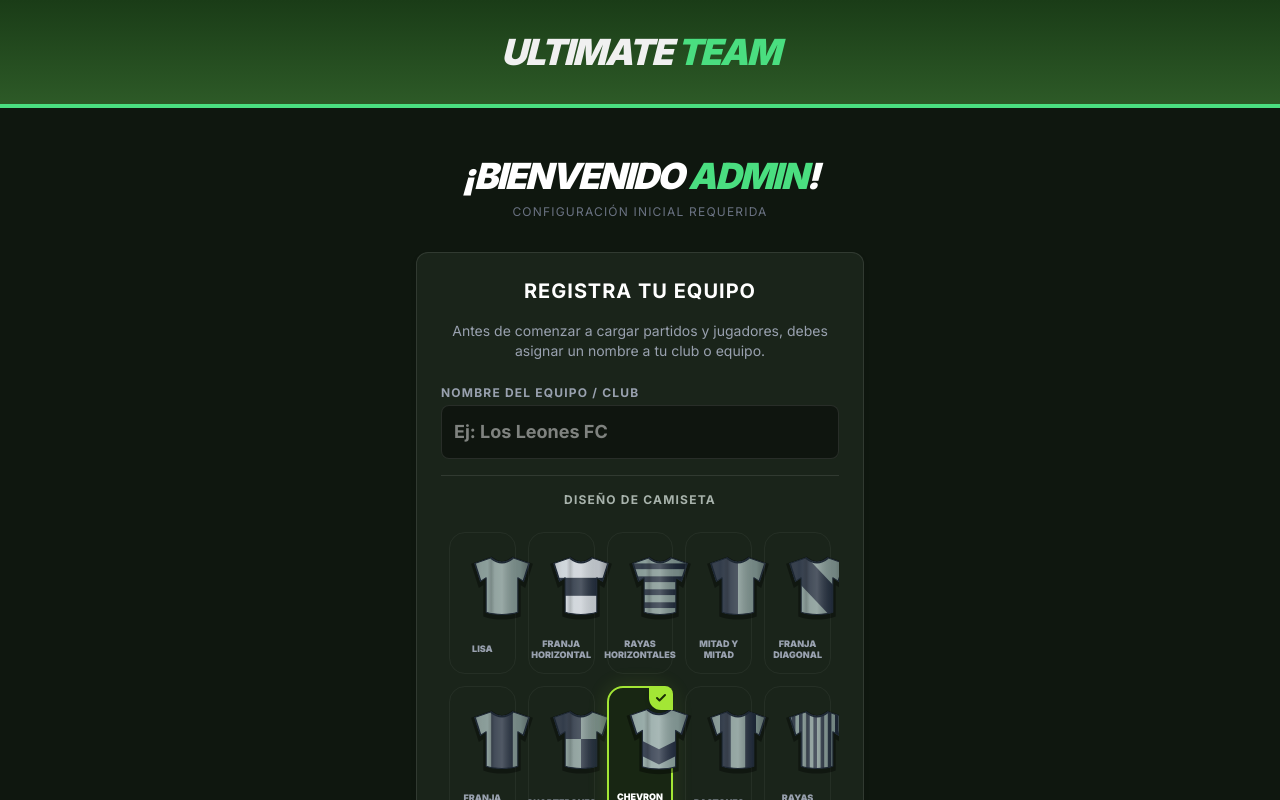
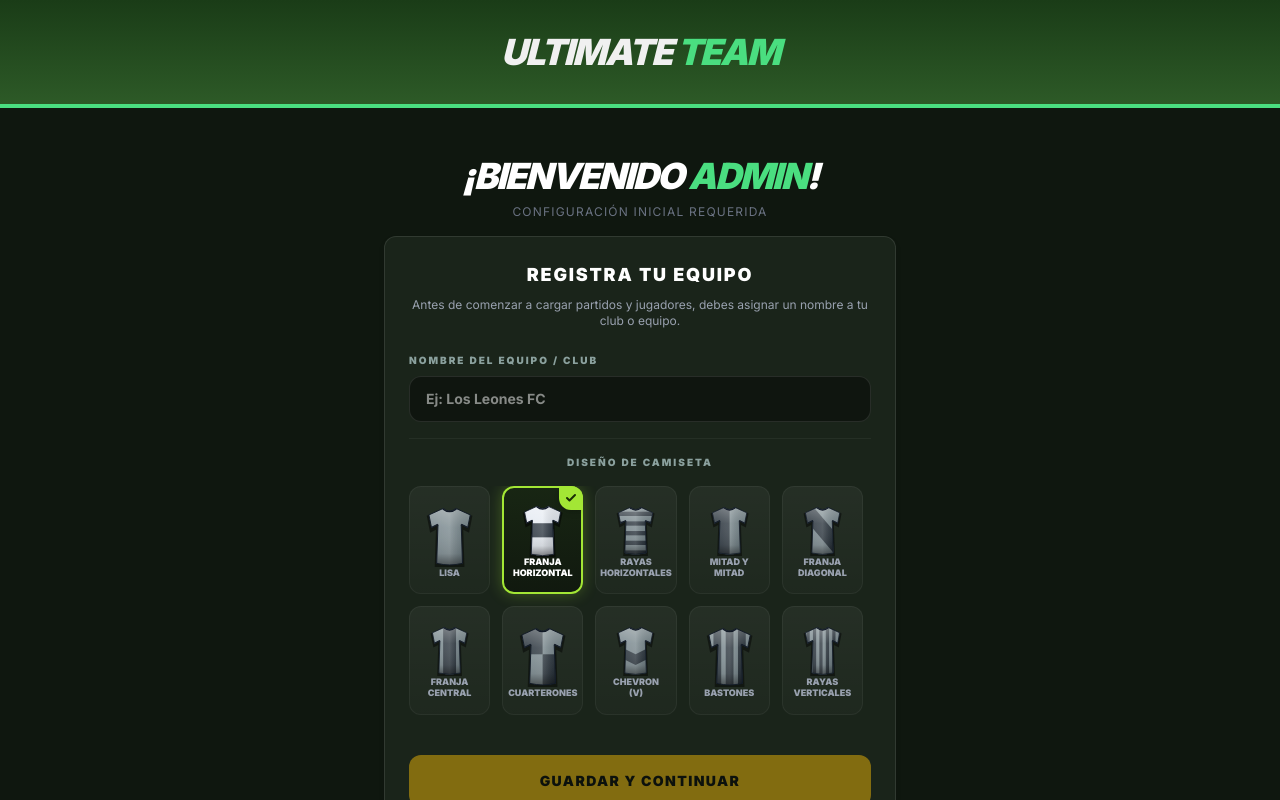
Before and after one commit to neon-tech-talent/U-team, a Next.js app: page /admin/setup-team in a window 1280 px wide. Shown: the top 800 px of the page. Built offline with nearby package versions, Linux system fonts and the light colour scheme; no server answers; sample sign-in values are in the browser's storage.

Commit message:
style: Completely overhaul jersey selection UI to perfectly match reference images

```diff
--- a/src/app/admin/setup-team/page.tsx
+++ b/src/app/admin/setup-team/page.tsx
@@ -18,59 +18,58 @@ const SHIRT_MODELS = [
 ]
 
 function JerseyIcon({ styleId, selected }: { styleId: string, selected: boolean }) {
-    // Realistic base colors matching the screenshot exactly
-    let primaryStr = '#8ba19e'; // Dusty cyan-grey
-    const secondaryStr = '#202b3e'; // Dark navy
+    // Exact muted slate/navy colors from the target image
+    let primaryStr = '#7b8c94';
+    const secondaryStr = '#1d2834';
 
-    // "Franja Horizontal" features a white base in the image
+    // Horizontal band has a white base
     if (styleId === 'horizontal_band') {
         primaryStr = '#e2e8f0';
     }
 
-    // Advanced, realistic T-Shirt path with curved shoulders and dropped sleeves
-    const shirtPath = "M35 12 C 45 20, 55 20, 65 12 L 88 20 L 80 45 L 72 40 L 72 88 C 60 92, 40 92, 28 88 L 28 40 L 20 45 L 12 20 Z";
+    // Slender, realistic T-Shirt path
+    const shirtPath = "M 40 10 Q 50 18, 60 10 L 82 20 L 78 40 L 68 35 L 70 95 Q 50 100, 30 95 L 32 35 L 22 40 L 18 20 Z";
 
     // Smooth trim for the neck and sleeves
-    const trimColor = '#1f2937';
+    const trimColor = '#111827';
 
     const renderPattern = () => {
         switch (styleId) {
             case 'horizontal_band': return <rect y="40" width="100" height="25" fill={secondaryStr} />;
             case 'hoops': return (
                 <>
-                    <rect y="20" width="100" height="8" fill={secondaryStr} />
-                    <rect y="38" width="100" height="8" fill={secondaryStr} />
-                    <rect y="56" width="100" height="8" fill={secondaryStr} />
-                    <rect y="74" width="100" height="8" fill={secondaryStr} />
-                    <rect y="92" width="100" height="8" fill={secondaryStr} />
+                    <rect y="18" width="100" height="8" fill={secondaryStr} />
+                    <rect y="36" width="100" height="8" fill={secondaryStr} />
+                    <rect y="54" width="100" height="8" fill={secondaryStr} />
+                    <rect y="72" width="100" height="8" fill={secondaryStr} />
+                    <rect y="90" width="100" height="8" fill={secondaryStr} />
                 </>
             );
             case 'halves': return <rect width="50" height="100" fill={secondaryStr} />;
-            case 'diagonal': return <polygon points="-20,0 25,0 120,100 75,100" fill={secondaryStr} />;
-            case 'center_stripe': return <rect x="35" width="30" height="100" fill={secondaryStr} />;
+            case 'diagonal': return <polygon points="-10,0 25,0 110,100 75,100" fill={secondaryStr} />;
+            case 'center_stripe': return <rect x="38" width="24" height="100" fill={secondaryStr} />;
             case 'quarters': return (
                 <>
                     <rect width="50" height="50" fill={secondaryStr} />
                     <rect x="50" y="50" width="50" height="100" fill={secondaryStr} />
                 </>
             );
-            case 'chevron': return <polygon points="-10,35 50,65 110,35 110,55 50,85 -10,55" fill={secondaryStr} />;
+            case 'chevron': return <polygon points="-10,30 50,60 110,30 110,50 50,80 -10,50" fill={secondaryStr} />;
             case 'thick_vertical_stripes': return (
                 <>
-                    <rect x="25" width="15" height="100" fill={secondaryStr} />
-                    <rect x="60" width="15" height="100" fill={secondaryStr} />
+                    <rect x="25" width="12" height="100" fill={secondaryStr} />
+                    <rect x="44" width="12" height="100" fill={secondaryStr} />
+                    <rect x="63" width="12" height="100" fill={secondaryStr} />
                 </>
             );
             case 'many_vertical_stripes': return (
                 <>
-                    <rect x="15" width="5" height="100" fill={secondaryStr} />
-                    <rect x="25" width="5" height="100" fill={secondaryStr} />
-                    <rect x="35" width="5" height="100" fill={secondaryStr} />
-                    <rect x="45" width="5" height="100" fill={secondaryStr} />
-                    <rect x="55" width="5" height="100" fill={secondaryStr} />
-                    <rect x="65" width="5" height="100" fill={secondaryStr} />
-                    <rect x="75" width="5" height="100" fill={secondaryStr} />
-                    <rect x="85" width="5" height="100" fill={secondaryStr} />
+                    <rect x="20" width="6" height="100" fill={secondaryStr} />
+                    <rect x="32" width="6" height="100" fill={secondaryStr} />
+                    <rect x="44" width="6" height="100" fill={secondaryStr} />
+                    <rect x="56" width="6" height="100" fill={secondaryStr} />
+                    <rect x="68" width="6" height="100" fill={secondaryStr} />
+                    <rect x="80" width="6" height="100" fill={secondaryStr} />
                 </>
             );
             default: return null;
@@ -78,32 +77,32 @@ function JerseyIcon({ styleId, selected }: { styleId: string, selected: boolean
     };
 
     return (
-        <svg viewBox="0 0 100 100" className={`w-14 h-14 md:w-20 md:h-20 mx-auto transition-transform ${selected ? 'scale-105' : 'opacity-90'}`}>
+        <svg viewBox="0 0 100 100" className={`w-full max-h-[70%] mt-2 transition-transform ${selected ? 'scale-105' : 'opacity-90'}`}>
             <defs>
                 <clipPath id={"shirtClip-" + styleId}>
                     <path d={shirtPath} />
                 </clipPath>
 
-                {/* Internal 3D Shading for volume */}
-                <linearGradient id="shading-shadow" x1="0%" y1="0%" x2="100%" y2="0%">
-                    <stop offset="0%" stopColor="#000" stopOpacity="0.4" />
-                    <stop offset="25%" stopColor="#fff" stopOpacity="0.1" />
-                    <stop offset="50%" stopColor="#fff" stopOpacity="0.25" />
-                    <stop offset="75%" stopColor="#000" stopOpacity="0.1" />
+                {/* Internal 3D Shading for volume (top light, bottom dark) */}
+                <linearGradient id="shading-shadow" x1="0%" y1="0%" x2="0%" y2="100%">
+                    <stop offset="0%" stopColor="#fff" stopOpacity="0.4" />
+                    <stop offset="40%" stopColor="#fff" stopOpacity="0.05" />
+                    <stop offset="80%" stopColor="#000" stopOpacity="0.1" />
                     <stop offset="100%" stopColor="#000" stopOpacity="0.5" />
                 </linearGradient>
 
-                {/* Vertical crease shading */}
-                <linearGradient id="shading-crease" x1="30%" y1="0%" x2="40%" y2="0%">
-                    <stop offset="0%" stopColor="#000" stopOpacity="0.0" />
-                    <stop offset="50%" stopColor="#000" stopOpacity="0.15" />
-                    <stop offset="100%" stopColor="#000" stopOpacity="0.0" />
+                {/* Cylindrical horizontal shading */}
+                <linearGradient id="shading-crease" x1="0%" y1="0%" x2="100%" y2="0%">
+                    <stop offset="0%" stopColor="#000" stopOpacity="0.4" />
+                    <stop offset="25%" stopColor="#fff" stopOpacity="0.15" />
+                    <stop offset="50%" stopColor="#fff" stopOpacity="0.25" />
+                    <stop offset="80%" stopColor="#000" stopOpacity="0.1" />
+                    <stop offset="100%" stopColor="#000" stopOpacity="0.5" />
                 </linearGradient>
             </defs>
 
-            <g transform="translate(5, 5) scale(0.9)">
-                {/* Outline & Drop Shadow layer inside the SVG frame */}
-                <path d={shirtPath} fill="none" stroke="#000" strokeWidth="8" className="opacity-40" transform="translate(0, 3)" />
+            {/* Outline & Drop Shadow layer tightly behind the shirt */}
+            <path d={shirtPath} fill="none" stroke="#000" strokeWidth="6" className="opacity-50" transform="translate(0, 3)" />
 
             {/* Base Color Fill */}
             <path d={shirtPath} fill={primaryStr} />
@@ -113,25 +112,24 @@ function JerseyIcon({ styleId, selected }: { styleId: string, selected: boolean
                 {renderPattern()}
 
                 {/* 3D Overlays (Applies to both base and pattern) */}
+                <rect width="100" height="100" fill="url(#shading-crease)" pointerEvents="none" />
                 <rect width="100" height="100" fill="url(#shading-shadow)" pointerEvents="none" />
-                    <rect width="100" height="100" fill="url(#shading-crease)" pointerEvents="none" />
 
                 {/* Neck and sleeve trims for realism */}
-                    <path d="M 35 12 C 45 20, 55 20, 65 12" fill="none" stroke={trimColor} strokeWidth="4" />
-                    <line x1="12" y1="20" x2="20" y2="45" stroke={trimColor} strokeWidth="3" />
-                    <line x1="88" y1="20" x2="80" y2="45" stroke={trimColor} strokeWidth="3" />
+                <path d="M 40 10 Q 50 18, 60 10" fill="none" stroke={trimColor} strokeWidth="4" />
+                <line x1="22" y1="40" x2="32" y2="35" stroke={trimColor} strokeWidth="3" />
+                <line x1="78" y1="40" x2="68" y2="35" stroke={trimColor} strokeWidth="3" />
             </g>
 
             {/* Outer border for sharpness */}
-                <path d={shirtPath} fill="none" stroke="#1f2937" strokeWidth="1.5" strokeLinejoin="round" />
-            </g>
+            <path d={shirtPath} fill="none" stroke="#101827" strokeWidth="1.5" strokeLinejoin="round" />
         </svg>
     )
 }
 
 export default function SetupTeamPage() {
     const [teamName, setTeamName] = useState('')
-    const [shirtStyle, setShirtStyle] = useState('chevron')
+    const [shirtStyle, setShirtStyle] = useState('horizontal_band')
     const [loading, setLoading] = useState(false)
     const [error, setError] = useState<string | null>(null)
     const [user, setUser] = useState<any>(null)
@@ -198,26 +196,26 @@ export default function SetupTeamPage() {
 
     return (
         <div className="flex flex-col items-center justify-center p-4 min-h-[80vh]">
-            <div className="mb-8 text-center">
+            <div className="mb-4 text-center">
                 <h1 className="text-3xl md:text-4xl font-black italic text-white uppercase tracking-tighter">
                     ¡Bienvenido <span className="text-accent-green">Admin</span>!
                 </h1>
                 <p className="text-gray-500 uppercase text-xs tracking-widest mt-2">Configuración inicial requerida</p>
             </div>
-            <div className="soccer-card w-full max-w-md border-warning-yellow/30 bg-black/60">
-                <h2 className="text-xl font-bold mb-4 text-center text-white uppercase tracking-wider">
+            <div className="soccer-card w-full max-w-lg border-white/5 bg-[#121413]/90 backdrop-blur shadow-2xl">
+                <h2 className="text-lg font-black mb-2 text-center text-white uppercase tracking-widest">
                     Registra tu Equipo
                 </h2>
-                <p className="text-gray-400 text-sm mb-6 text-center">
+                <p className="text-gray-400 text-xs mb-6 text-center">
                     Antes de comenzar a cargar partidos y jugadores, debes asignar un nombre a tu club o equipo.
                 </p>
 
                 <form onSubmit={handleCreateTeam} className="space-y-4">
                     <div>
-                        <label className="block text-xs font-bold mb-1 uppercase tracking-widest text-gray-400">Nombre del Equipo / Club</label>
+                        <label className="block text-[10px] font-black mb-2 uppercase tracking-[0.2em] text-[#8ba19e]">Nombre del Equipo / Club</label>
                         <input
                             type="text"
-                            className="w-full p-3 bg-black/40 border border-white/10 rounded-lg focus:outline-none focus:border-warning-yellow text-lg font-bold"
+                            className="w-full px-4 py-3 bg-black/40 border border-white/10 rounded-xl focus:outline-none focus:border-accent-green text-sm font-bold text-white transition-colors"
                             value={teamName}
                             onChange={(e) => setTeamName(e.target.value)}
                             placeholder="Ej: Los Leones FC"
@@ -225,44 +223,47 @@ export default function SetupTeamPage() {
                         />
                     </div>
 
-                    <div className="pt-4 border-t border-white/10">
-                        <label className="block text-xs font-bold mb-4 uppercase tracking-widest text-[#a8b3ac] text-center">Diseño de Camiseta</label>
-                        <div className="grid grid-cols-3 md:grid-cols-5 gap-3 max-h-[350px] overflow-y-auto px-2 py-2 select-none custom-scrollbar">
+                    <div className="pt-4 border-t border-white/5">
+                        <label className="block text-[10px] font-black mb-4 uppercase tracking-[0.2em] text-[#8ba19e] text-center">Diseño de Camiseta</label>
+                        <div className="grid grid-cols-3 md:grid-cols-5 gap-2 md:gap-3 max-h-[380px] overflow-y-auto pr-2 pb-2 select-none custom-scrollbar">
                             {SHIRT_MODELS.map(model => (
                                 <button
                                     key={model.id}
                                     type="button"
                                     onClick={() => setShirtStyle(model.id)}
-                                    className={`relative p-3 rounded-2xl flex flex-col items-center gap-3 transition-all ${
+                                    className={`relative p-2 rounded-xl flex flex-col items-center justify-between transition-all aspect-[3/4] overflow-hidden ${
                                         shirtStyle === model.id
-                                            ? 'bg-[#182613] text-white'
-                                            : 'bg-transparent border border-white/5 text-gray-400 hover:border-white/10 hover:bg-white/5'
+                                            ? 'text-white'
+                                            : 'text-gray-400 hover:text-gray-200'
                                     }`}
                                     style={{
-                                        boxShadow: shirtStyle === model.id ? 'inset 0 0 0 2px #a3e635, 0 0 20px rgba(163,230,53,0.15)' : 'none'
+                                        boxShadow: shirtStyle === model.id ? 'inset 0 0 0 2px #a3e635, 0 0 15px rgba(163,230,53,0.3)' : 'inset 0 0 0 1px rgba(255,255,255,0.05)',
+                                        background: shirtStyle === model.id
+                                            ? 'linear-gradient(180deg, rgba(24,38,19,0.95) 0%, rgba(16,24,14,0.95) 100%)'
+                                            : 'linear-gradient(180deg, rgba(255,255,255,0.05) 0%, rgba(255,255,255,0.02) 100%)'
                                     }}
                                     title={model.name}
                                 >
                                     {/* Green Checkmark for selected item */}
                                     {shirtStyle === model.id && (
-                                        <div className="absolute top-0 right-0 bg-[#a3e635] text-[#1a2e05] rounded-bl-xl rounded-tr-lg p-1.5 shadow-md z-10">
+                                        <div className="absolute top-0 right-0 bg-[#a3e635] text-[#1a2e05] rounded-bl-xl p-1 shadow-md z-10 w-6 h-6 flex items-center justify-center">
                                             <svg xmlns="http://www.w3.org/2000/svg" width="12" height="12" viewBox="0 0 24 24" fill="none" stroke="currentColor" strokeWidth="4" strokeLinecap="round" strokeLinejoin="round"><polyline points="20 6 9 17 4 12"></polyline></svg>
                                         </div>
                                     )}
 
                                     <JerseyIcon styleId={model.id} selected={shirtStyle === model.id} />
-                                    <span className="text-[9px] font-black uppercase text-center leading-tight min-h-[24px] flex items-center">{model.name}</span>
+                                    <span className="text-[9px] font-black uppercase text-center leading-tight mb-2 flex-grow flex items-end justify-center w-full px-1">{model.name}</span>
                                 </button>
                             ))}
                         </div>
                     </div>
 
-                    {error && <p className="text-danger-red text-sm font-bold bg-danger-red/10 p-2 rounded">{error}</p>}
+                    {error && <p className="text-danger-red text-xs font-black bg-danger-red/10 px-4 py-3 rounded-xl uppercase tracking-wider">{error}</p>}
 
                     <button
                         type="submit"
                         disabled={loading || !teamName.trim()}
-                        className="w-full py-4 bg-[#eab308] text-black font-black rounded-lg hover:brightness-110 transition-all disabled:opacity-50 uppercase tracking-widest text-sm mt-4 shadow-lg shadow-black/50"
+                        className="w-full py-4 bg-[#eab308] text-black font-black rounded-xl hover:bg-[#facc15] hover:shadow-[0_0_20px_rgba(234,179,8,0.3)] transition-all disabled:opacity-50 uppercase tracking-widest text-sm mt-4"
                     >
                         {loading ? 'Guardando...' : 'Guardar y Continuar'}
                     </button>
```
Lines whose indentation alone changed are shown as unchanged.
